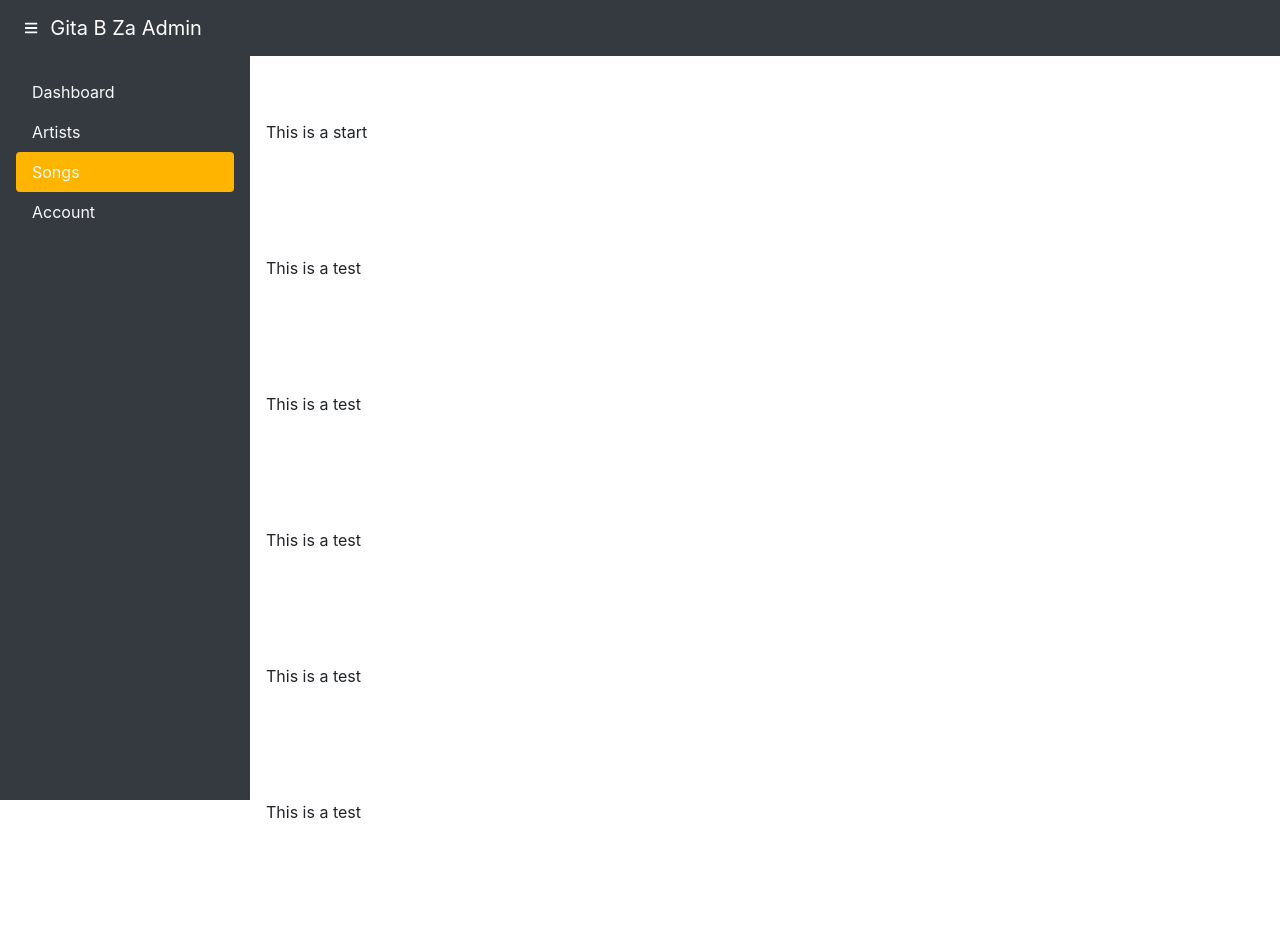
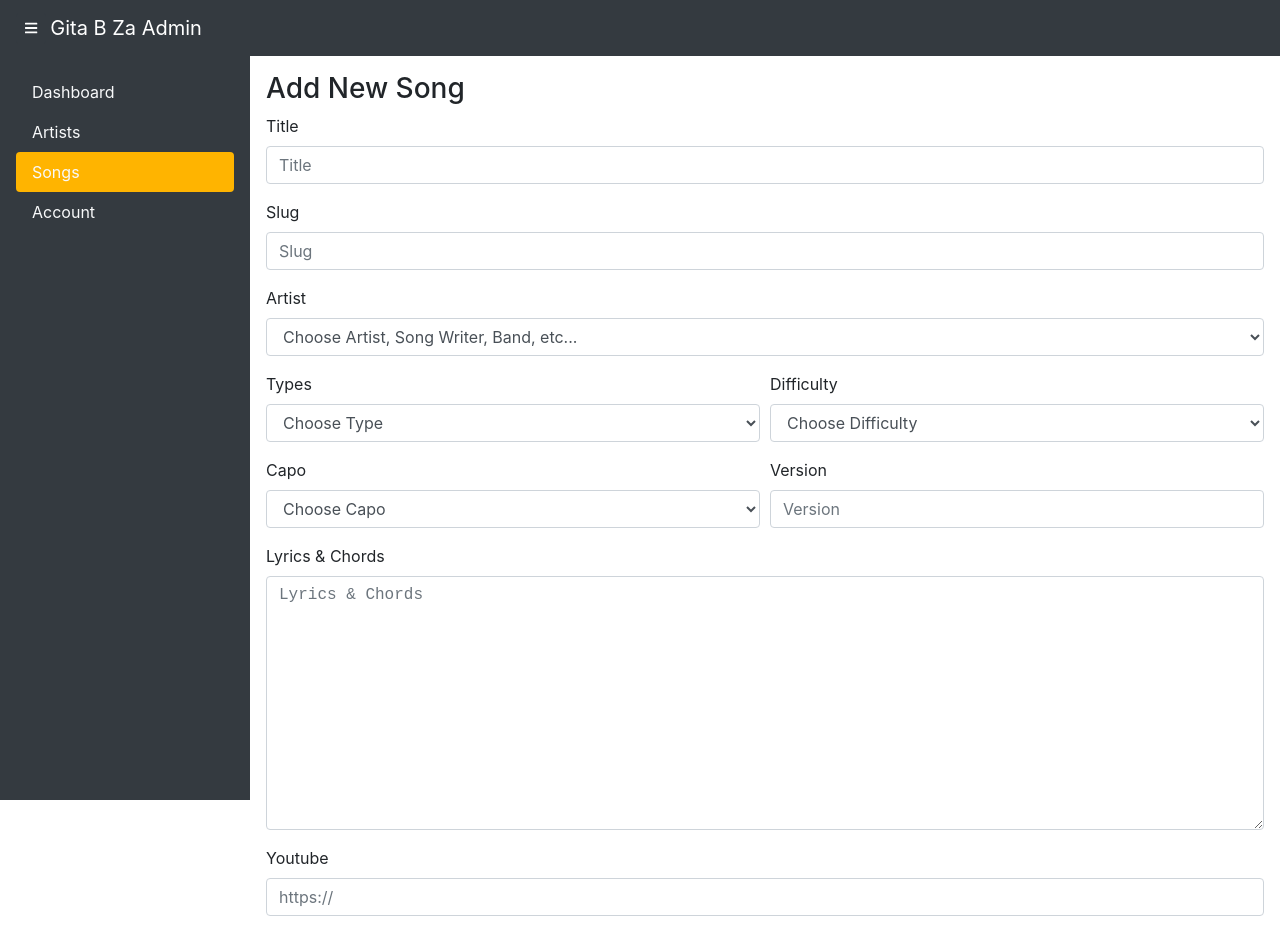
Before and after one commit to toe-pyae-sone-oo/gitabza-ui, a React (Create React App) app: page /admin/songs/new in a window 1280 px wide. Shown: the top 930 px of the page. Built offline with nearby package versions, Linux system fonts and the light colour scheme.

Commit message:
song editor form

```diff
--- a/src/layouts/AdminLayout/AdminLayout.js
+++ b/src/layouts/AdminLayout/AdminLayout.js
@@ -1,6 +1,8 @@
 import React, { useState } from 'react'
+import { Switch, Route } from 'react-router-dom'
 import { Container, Row, Col } from 'react-bootstrap'
 import classNames from 'classnames'
+import SongEditor from '../../views/SongEditor/SongEditor'
 import AdminNav from '../../components/AdminNav/AdminNav'
 import AdminSidebar from '../../components/AdminSideBar/AdminSideBar'
 import './AdminLayout.css'
@@ -20,14 +22,9 @@ const AdminLayout = () => {
       >
         <Row>
           <Col>
-            <p className="py-5">This is a start</p>
-            <p className="py-5">This is a test</p>
-            <p className="py-5">This is a test</p>
-            <p className="py-5">This is a test</p>
-            <p className="py-5">This is a test</p>
-            <p className="py-5">This is a test</p>
-            <p className="py-5">This is a test</p>
-            <p className="py-5">This is an end</p>
+            <Switch>
+              <Route path="/admin/songs/new" component={SongEditor} />
+            </Switch>
           </Col>
         </Row>
       </Container>
--- /dev/null
+++ b/src/views/SongEditor/SongEditor.css
@@ -0,0 +1,21 @@
+.SongEditorForm__btn-submit {
+  color: white;
+  background-color: #ffb400;
+  border-color: #ffb400;
+}
+
+.SongEditorForm__btn-submit:hover {
+  color: white;
+}
+
+.SongEditorForm__btn-submit:focus {
+  color: white;
+}
+
+.SongEditorForm__btn-submit:active {
+  color: white !important;
+}
+
+.SongEditorForm__lyrics {
+  font-family: monospace;
+}
--- /dev/null
+++ b/src/views/SongEditor/SongEditor.js
@@ -0,0 +1,104 @@
+import React from 'react'
+import { Form, Col, Button } from 'react-bootstrap'
+import './SongEditor.css'
+
+const SongEditor = () => {
+
+  const getCapo = i => {
+    switch (i) {
+      case 1: return '1st fret'
+      case 2: return '2nd fret'
+      case 3: return '3rd fret'
+      default: return `${i}th fret`
+    }
+  }
+
+  return (
+    <>
+      <h3>Add New Song</h3>
+      <Form>
+        <Form.Group controlId="formTitle">
+          <Form.Label>Title</Form.Label>
+          <Form.Control placeholder="Title" required />
+        </Form.Group>
+
+        <Form.Group controlId="formSlug">
+          <Form.Label>Slug</Form.Label>
+          <Form.Control placeholder="Slug" />
+        </Form.Group>
+
+        <Form.Group controlId="formArtist">
+          <Form.Label>Artist</Form.Label>
+          <Form.Control as="select" defaultValue="Choose Artist, Song Writer, Band, etc...">
+            <option value={null} disabled>Choose Artist, Song Writer, Band, etc...</option>
+          </Form.Control>
+        </Form.Group>
+
+        <Form.Row>
+          <Form.Group as={Col} controlId="formTypes">
+            <Form.Label>Types</Form.Label>
+            <Form.Control as="select" defaultValue="Choose Type">
+              <option value={null} disabled>Choose Type</option>
+              <option value={null}>None</option>
+              <option>Bass</option>
+              <option>Chords</option>
+              <option>Drum</option>
+              <option>Tabs</option>
+              <option>Ukelele</option>
+            </Form.Control>
+          </Form.Group>
+
+          <Form.Group as={Col} controlId="formDifficulty">
+            <Form.Label>Difficulty</Form.Label>
+            <Form.Control as="select" defaultValue="Choose Difficulty">
+              <option value={null} disabled>Choose Difficulty</option>
+              <option value={null}>None</option>
+              <option>Novice</option>
+              <option>Intermediate</option>
+              <option>Advanced</option>
+            </Form.Control>
+          </Form.Group>
+        </Form.Row>
+
+        <Form.Row>
+          <Form.Group as={Col} controlId="formCapo">
+            <Form.Label>Capo</Form.Label>
+            <Form.Control as="select" defaultValue="Choose Capo">
+              <option value={null} disabled>Choose Capo</option>
+              <option value={null}>None</option>
+              {[...Array(12).keys()].map(i =>
+                <option key={i}>{getCapo(i + 1)}</option>
+              )}
+            </Form.Control>
+          </Form.Group>
+
+          <Form.Group as={Col} controlId="formVersion">
+            <Form.Label>Version</Form.Label>
+            <Form.Control placeholder="Version" />
+          </Form.Group>
+        </Form.Row>
+
+        <Form.Group controlId="formLyrics">
+          <Form.Label>Lyrics & Chords</Form.Label>
+          <Form.Control
+            as="textarea"
+            rows={10}
+            placeholder="Lyrics & Chords"
+            className="SongEditorForm__lyrics"
+          />
+        </Form.Group>
+
+        <Form.Group controlId="formYoutube">
+          <Form.Label>Youtube</Form.Label>
+          <Form.Control placeholder="https://" />
+        </Form.Group>
+
+        <Button className="SongEditorForm__btn-submit" variant="warning">Submit</Button>{' '}
+        <Button variant="secondary">Cancel</Button>
+      </Form>
+    </>
+  )
+}
+
+
+export default SongEditor
```
